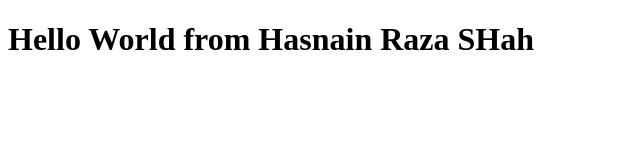
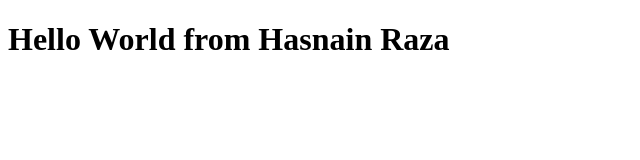
Before and after one commit to syedhasnainrazashah/Bootcamp2020, a plain HTML site: page index.html in a window 1280 px wide. Shown: the whole page, without its empty margins (0-640 px from the left). Drawn offline with Linux system fonts and the light colour scheme.

Commit message:
Update index.html

```diff
--- a/index.html
+++ b/index.html
@@ -6,6 +6,6 @@
     <title>Document</title>
 </head>
 <body>
-    <h1>Hello World from Hasnain Raza SHah</h1>
+    <h1>Hello World from Hasnain Raza</h1>
 </body>
 </html>
```
